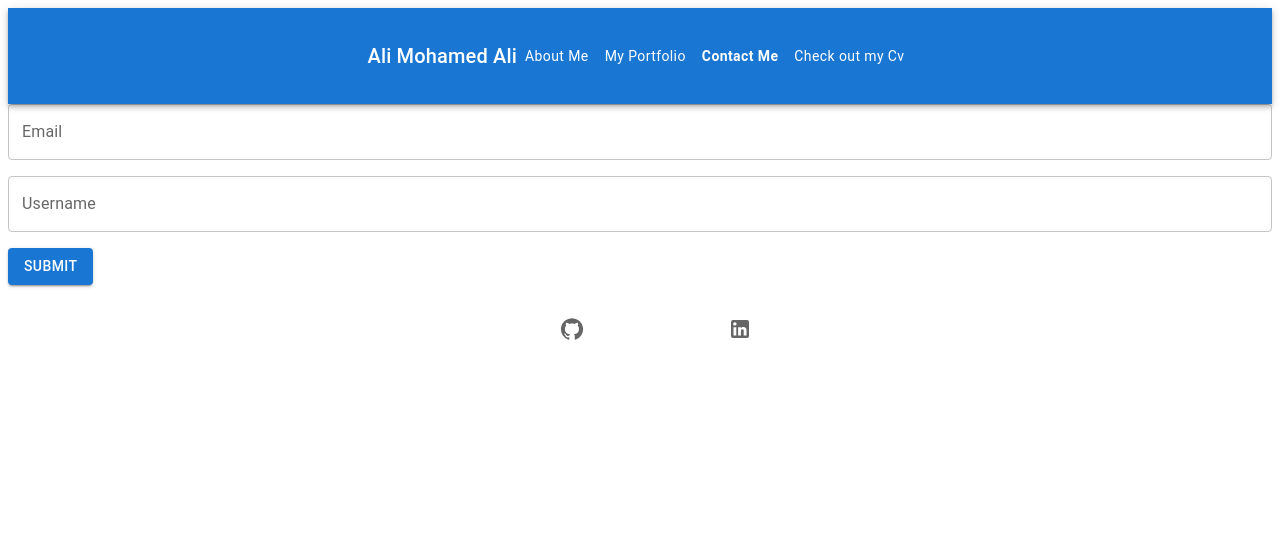
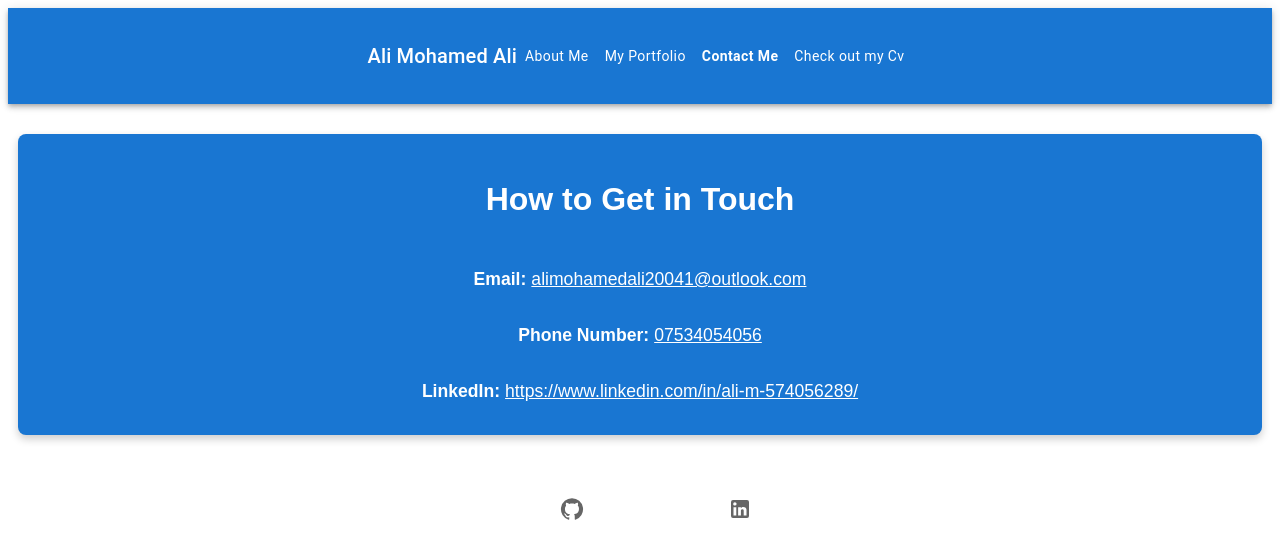
Before and after one commit to Ali-mo12002/my-react-portfolio, a React (Vite) app: page /contact in a window 1280 px wide. Shown: the top 558 px of the page. Built offline with nearby package versions, Linux system fonts and the light colour scheme.

Commit message:
added cv and tech stack. also added contact me section.

```diff
--- a/src/pages/contactme.jsx
+++ b/src/pages/contactme.jsx
@@ -1,58 +1,30 @@
-import React, { useState } from 'react';
-import { Grid, TextField, Button } from '@mui/material';
+import React from 'react';
 
 const Contact = () => {
-  const [email, setEmail] = useState('');
-  const [userName, setUserName] = useState('');
-
-  const handleInputChange = (event) => {
-    const { name, value } = event.target;
-    if (name === 'email') {
-      setEmail(value);
-    } else if (name === 'userName') {
-      setUserName(value);
-    }
-  };
-
-  const handleFormSubmit = (event) => {
-    event.preventDefault();
-    // Handle form submission logic here (e.g., send data to backend)
-    console.log('Form submitted with email:', email, 'and username:', userName);
-    // Optionally clear form inputs
-    setEmail('');
-    setUserName('');
-  };
-
   return (
-    <form className="form" onSubmit={handleFormSubmit}>
-      <Grid container spacing={2}>
-        <Grid item xs={12}>
-          <TextField
-            fullWidth
-            label="Email"
-            variant="outlined"
-            value={email}
-            name="email"
-            onChange={handleInputChange}
-          />
-        </Grid>
-        <Grid item xs={12}>
-          <TextField
-            fullWidth
-            label="Username"
-            variant="outlined"
-            value={userName}
-            name="userName"
-            onChange={handleInputChange}
-          />
-        </Grid>
-        <Grid item xs={12}>
-          <Button type="submit" variant="contained" color="primary">
-            Submit
-          </Button>
-        </Grid>
-      </Grid>
-    </form>
+    <section style={{ padding: '20px', background: '#1976d2', margin: '30px 10px', borderRadius: '8px', boxShadow: '0 4px 8px rgba(0, 0, 0, 0.2)' }}>
+      <h2 style={{ marginBottom: '30px', fontSize: '2rem', color: 'white', textAlign: 'center' }}>How to Get in Touch</h2>
+      <div style={{ display: 'flex', flexDirection: 'column', alignItems: 'center' }}>
+        <p style={{ lineHeight: '1.6', fontSize: '1.1rem', color: 'white', marginBottom: '10px' }}>
+          <strong>Email:</strong>
+          <a href="mailto:alimohamedali20041@outlook.com" style={{ color: 'white', marginLeft: '5px', textDecoration: 'underline' }}>
+            alimohamedali20041@outlook.com
+          </a>
+        </p>
+        <p style={{ lineHeight: '1.6', fontSize: '1.1rem', color: 'white', marginBottom: '10px' }}>
+          <strong>Phone Number:</strong>
+          <a href="tel:+447534054056" style={{ color: 'white', marginLeft: '5px', textDecoration: 'underline' }}>
+            07534054056
+          </a>
+        </p>
+        <p style={{ lineHeight: '1.6', fontSize: '1.1rem', color: 'white', marginBottom: '10px' }}>
+          <strong>LinkedIn:</strong>
+          <a href="https://www.linkedin.com/in/ali-m-574056289/" target="_blank" rel="noopener noreferrer" style={{ color: 'white', marginLeft: '5px', textDecoration: 'underline' }}>
+            https://www.linkedin.com/in/ali-m-574056289/
+          </a>
+        </p>
+      </div>
+    </section>
   );
 };
 
--- a/src/pages/cv.jsx
+++ b/src/pages/cv.jsx
@@ -2,14 +2,22 @@ import React from 'react';
 
 const Cv = () => {
   return (
-    <section>
-      <a href="path-to-resume.pdf" download>Download Resume</a>
-      <h2>Tech Stack</h2>
-      <ul>
-        <li>HTML</li>
-        <li>CSS</li>
-        <li>JavaScript</li>
-        <li>React</li>
+    <section style={{ padding: '20px', background: '#f5f5f5', margin: '30px 10px', borderRadius: '8px', boxShadow: '0 4px 8px rgba(0, 0, 0, 0.2)' }}>
+      <div style={{ textAlign: 'center', marginBottom: '30px' }}>
+        <a href="/cv/Ali Mohamed Ali - cv (3).pdf" download style={{ textDecoration: 'none', color: '#fff', background: '#1976d2', padding: '10px 20px', borderRadius: '5px', boxShadow: '0 4px 8px rgba(0, 0, 0, 0.1)' }}>
+          Download Resume
+        </a>
+      </div>
+      <h2 style={{ textAlign: 'center', color: '#333', marginBottom: '20px' }}>Tech Stack</h2>
+      <ul style={{ listStyle: 'none', padding: '0', display: 'flex', justifyContent: 'center', gap: '20px', flexWrap: 'wrap' }}>
+        <li style={{ background: '#1976d2', color: '#fff', padding: '10px 20px', borderRadius: '5px', boxShadow: '0 4px 8px rgba(0, 0, 0, 0.1)' }}>HTML</li>
+        <li style={{ background: '#1976d2', color: '#fff', padding: '10px 20px', borderRadius: '5px', boxShadow: '0 4px 8px rgba(0, 0, 0, 0.1)' }}>CSS</li>
+        <li style={{ background: '#1976d2', color: '#fff', padding: '10px 20px', borderRadius: '5px', boxShadow: '0 4px 8px rgba(0, 0, 0, 0.1)' }}>JavaScript</li>
+        <li style={{ background: '#1976d2', color: '#fff', padding: '10px 20px', borderRadius: '5px', boxShadow: '0 4px 8px rgba(0, 0, 0, 0.1)' }}>React</li>
+        <li style={{ background: '#1976d2', color: '#fff', padding: '10px 20px', borderRadius: '5px', boxShadow: '0 4px 8px rgba(0, 0, 0, 0.1)' }}>Node</li>
+        <li style={{ background: '#1976d2', color: '#fff', padding: '10px 20px', borderRadius: '5px', boxShadow: '0 4px 8px rgba(0, 0, 0, 0.1)' }}>MongoDb</li>
+        <li style={{ background: '#1976d2', color: '#fff', padding: '10px 20px', borderRadius: '5px', boxShadow: '0 4px 8px rgba(0, 0, 0, 0.1)' }}>postgres</li>
+        <li style={{ background: '#1976d2', color: '#fff', padding: '10px 20px', borderRadius: '5px', boxShadow: '0 4px 8px rgba(0, 0, 0, 0.1)' }}>sequelize</li>
       </ul>
     </section>
   );
```
Also changed, not shown: 1 other file (tests, documents, lock files or other folders).
